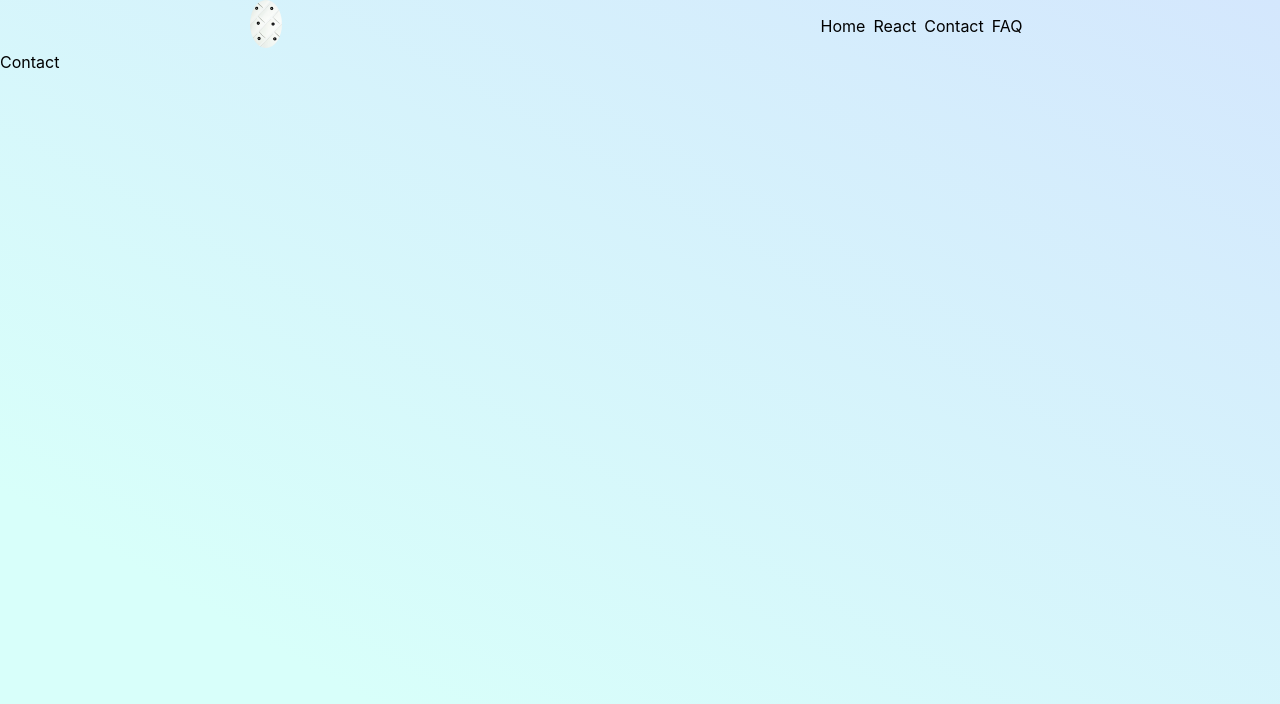
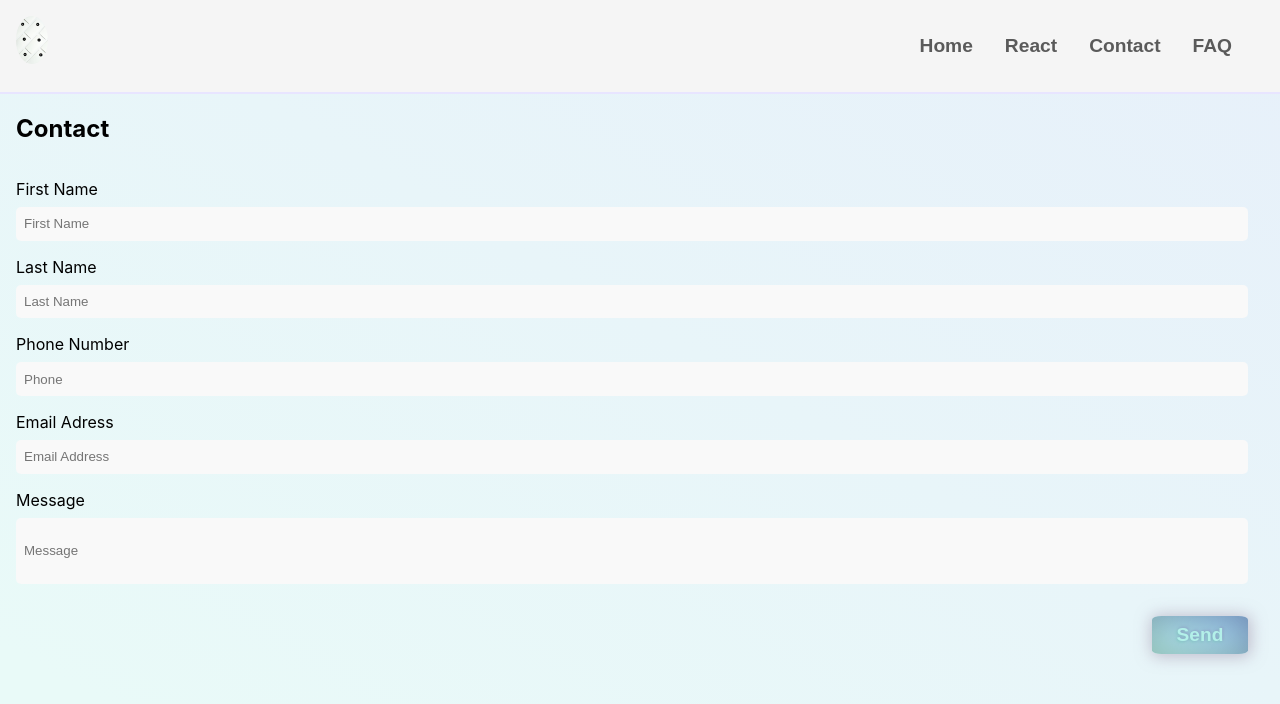
Before and after one commit to alexiacooze/Flash-Client, a React (Create React App) app: page /contact in a window 1280 px wide. Shown: the top 704 px of the page. Built offline with nearby package versions, Linux system fonts and the light colour scheme.

Commit message:
styled the home page, contact page, and finished styling the category page

```diff
--- a/src/components/Contact/Contact.js
+++ b/src/components/Contact/Contact.js
@@ -1,9 +1,59 @@
-import "../Contact/Contact.scss"
+import "../Contact/Contact.scss";
 
-import React from 'react'
+import React from "react";
 
 export default function Contact() {
   return (
-    <div>Contact</div>
-  )
+    <section className="contact">
+      <div className="contact__header">
+        <h1 className="contact__header-title">Contact</h1>
+      </div>
+      <div className="contact__fields">
+        <label className="contact__first-name">First Name</label>
+        <input
+          type="text"
+          id="contactFirst"
+          name="contactFirst"
+          className="contact__input"
+          placeholder="First Name"
+        />
+        <label className="contact__last-name">Last Name</label>
+        <input
+          type="text"
+          id="contactLast"
+          name="contactLast"
+          className="contact__input"
+          placeholder="Last Name"
+        />
+        <label className="contact__phone">Phone Number</label>
+        <input
+          type="text"
+          id="contactPhone"
+          name="contactPhone"
+          className="contact__input"
+          placeholder="Phone"
+        />
+        <label className="contact__email">Email Adress</label>
+        <input
+          type="text"
+          id="contactEmail"
+          name="contactEmail"
+          className="contact__input"
+          placeholder="Email Address"
+        />
+        <label className="contact__message">Message</label>
+        <input
+          type="text"
+          id="contactMessage"
+          name="contactMessage"
+          className="contact__message-input"
+          placeholder="Message"
+        />
+      </div>
+      <div className="contact__button-container">
+
+      <button className="contact__button">Send</button>
+      </div>
+    </section>
+  );
 }
--- a/src/components/Contact/Contact.scss
+++ b/src/components/Contact/Contact.scss
@@ -0,0 +1,135 @@
+@use "../../partials/variables" as *;
+@use "../../partials/mixins" as *;
+
+.contact {
+  &__header {
+  }
+
+  &__header-title {
+      margin-left: 1rem;
+  }
+
+  &__fields {
+    display: flex;
+    flex-direction: column;
+    margin-left: 1rem;
+    margin-right: 2rem;
+  }
+
+  &__first-name {
+      margin-bottom: .5rem;
+      margin-top: 1rem;
+  }
+
+
+  &__last-name {
+    margin-bottom: .5rem;
+    margin-top: 1rem;
+  }
+
+  &__phone {
+    margin-bottom: .5rem;
+    margin-top: 1rem;
+  }
+
+  &__email {
+    margin-bottom: .5rem;
+    margin-top: 1rem;
+  }
+
+  &__message {
+    margin-bottom: .5rem;
+    margin-top: 1rem;
+
+  }
+
+  &__message-input {
+    height: 4rem;
+    background-color: rgb(249, 249, 249);
+    border: none;
+    border-radius: 5px;
+    padding-left: .5rem;
+  }
+
+  &__input {
+      height: 1.5rem;
+      background-color: rgb(249, 249, 249);
+      border: none;
+      border-radius: 5px;
+      padding: .3rem .5rem;
+  }
+
+  &__button-container {
+display: flex;
+justify-content: flex-end;
+  }
+
+// button syle
+  &__button {
+    display: flex;
+    justify-content: center;
+    align-items: center;
+    flex-wrap: wrap;
+    margin-bottom: 2rem;
+    margin: 2rem 2rem;
+    padding: .5rem 1rem;
+    width: 6rem;
+
+
+    border: none;
+    border-radius: 10%;
+    background: rgb(184, 241, 234);
+    background: linear-gradient(30deg, $lightblue 0%, $lightpurple 100%);
+    color: rgb(179, 240, 233);
+    font-size: 1.2rem;
+    font-weight: 600;
+
+    box-shadow: inset 0 0 35px 0px rgba(0, 0, 0, 0.25),
+      inset 0 2px 1px 1px rgba(255, 255, 255, 0),
+      1px 1px 15px 2px rgba(154, 137, 164, 0.5);
+
+    text-shadow: 1px -1px 3px rgba(143, 162, 199, 1),
+      -1px 1px 3px rgb(130, 201, 195);
+    outline: none;
+
+    -webkit-transition: box-shadow 0.4s, text-shadow 0.5s;
+    -moz-transition: box-shadow 0.4s, text-shadow 0.5s;
+    transition: box-shadow 0.4s, text-shadow 0.5s;
+
+    &:hover {
+      cursor: pointer;
+
+      box-shadow: inset 0 0 35px 0px rgba(0, 0, 0, 0.15),
+        inset 0 2px 1px 1px rgba(255, 255, 255, 0),
+        1px 1px 15px 2px rgba(154, 137, 164, 0.1);
+
+      text-shadow: 3px -3px 5px rgba(143, 162, 199, 1),
+        -3px 3px 5px rgb(145, 192, 186);
+
+      -webkit-transition: box-shadow 0.4s, text-shadow 0.5s;
+      -moz-transition: box-shadow 0.4s, text-shadow 0.5s;
+      transition: box-shadow 0.4s, text-shadow 0.5s;
+    }
+
+    &:active {
+      background: linear-gradient(
+        30deg,
+        rgb(147, 206, 199) 0%,
+        rgba(177, 183, 223, 1) 100%
+      );
+      color: rgb(122, 162, 157);
+
+      box-shadow: inset 0 0 10px 2px rgba(0, 0, 0, 0.15),
+        1px 1px 15px 2px rgba(154, 137, 164, 0.1);
+
+      text-shadow: 1px -1px 1px rgba(143, 162, 199, 0.75),
+        -1px 1px 1px rgb(107, 160, 154);
+
+      -webkit-transition: background 0.3s color 0.2s,
+        text-shadow 0.3s box-shadow 0.3s;
+      -moz-transition: background 0.3s color 0.2s,
+        text-shadow 0.3s box-shadow 0.3s;
+      transition: background 0.3s color 0.2s, text-shadow 0.3s box-shadow 0.3s;
+    }
+  }
+}
--- a/src/components/Header/Header.scss
+++ b/src/components/Header/Header.scss
@@ -2,10 +2,20 @@
 @use "../../partials/mixins" as *;
 
 .header {
-
   &__container {
     display: flex;
     justify-content: space-around;
+    background-color: whitesmoke;
+    border-bottom: solid 2px rgb(232, 229, 255);
+    @include tablet {
+      padding: 1rem;
+
+    }
+
+    @include desktop {
+      justify-content: space-between;
+      font-size: 1.2rem;
+    }
   }
 
   &__logo {
@@ -24,22 +34,36 @@
   }
 
   &__home {
-      margin-right: .5rem;
+    margin-right: 0.5rem;
+    @include desktop {
+      margin-right: 2rem;
+    }
   }
 
   &__react {
-    margin-right: .5rem;
+    margin-right: 0.5rem;
+    @include desktop {
+      margin-right: 2rem;
+    }
   }
 
   &__contact {
-    margin-right: .5rem;
+    margin-right: 0.5rem;
+    @include desktop {
+      margin-right: 2rem;
+    }
   }
 
   &__faq {
-    margin-right: .5rem;
+    margin-right: 0.5rem;
+    @include desktop {
+      margin-right: 2rem;
+    }
   }
 
   &__link {
-    color: black;
+    color: rgba(0, 0, 0, 0.631);
+    font-weight: bold;
+    font-family: fantasy;
   }
 }
--- a/src/components/Home/Home.js
+++ b/src/components/Home/Home.js
@@ -1,8 +1,19 @@
 import React from 'react'
 import "../Home/Home.scss"
+import hero from "../../assets/Images/hero.png"
 
 export default function Home() {
   return (
-    <div> info about the website</div>
+    <section className='home'>
+      <div className='home__container'>
+        <img className='home__image' src={hero} alt="Hero Header"/>
+
+        <p className='home__intro'>Flash is a free online learning tool specifically curated for students, by students. If you are busy, and are looking for pregenerated que-card styled quizes, look no further!  </p>
+        <p className='home__info-1'>Over 100 different questions</p>
+        <p className='home__info-2'>React framework specififc</p>
+        <p className='home__info-3'>Hand select, or shuffle on demand </p>
+        <p className='home__info-4'>Can be personalized</p>
+      </div>
+    </section>
   )
 }
--- a/src/components/Home/Home.scss
+++ b/src/components/Home/Home.scss
@@ -0,0 +1,41 @@
+.home {
+  display: flex;
+  justify-content: center;
+
+  &__container {
+    display: flex;
+    flex-direction: column;
+
+  }
+
+    &__image {
+
+      width: 100%;
+      border-radius: 2%;
+      margin-top: 2rem;
+    }
+
+  &__slogan {
+    color: black;
+    font-weight: bold;
+
+    position: relative;
+    bottom: 7.3rem;
+    left: 1.5rem;
+
+}
+
+
+
+&__intro, &__info-1, &__info-2, &__info-3, &__info-4 {
+    background-color: white;
+    padding: 2rem;
+    margin: 2rem 1rem;
+    font-size: 1rem;
+    text-align: center;
+    font-weight: 600;
+    border-radius: 5%;
+
+}
+
+}
--- a/src/components/React/React.js
+++ b/src/components/React/React.js
@@ -40,7 +40,7 @@ export default function Categories() {
           </NavLink>
           <NavLink to="/imports-exports" style={{ textDecoration: "none" }}>
             <li className="category__item">
-              <p className="category__name">Module Imports and Exports</p>
+              <p className="category__name">Imports and Exports</p>
             </li>
           </NavLink>
           <NavLink to="/api" style={{ textDecoration: "none" }}>
--- a/src/components/React/React.scss
+++ b/src/components/React/React.scss
@@ -1,37 +1,50 @@
 @use "../../partials/variables" as *;
 @use "../../partials/mixins" as *;
 
-$lightblue: rgb(184, 241, 234);
-$lightpurple: rgba(148, 187, 233, 1);
-$purplebackground: rgb(212, 231, 253);
-$bluebackground: rgb(216, 255, 250);
-$buttonsize: 250px;
-
-
-
+// background color for all componenets and pages
 body,
 html {
-    height: 100%;
-    display: grid;
+  height: 100%;
+  display: grid;
 
-    background: linear-gradient(30deg, $bluebackground 20%, $purplebackground 100%);
+  background: linear-gradient(
+    30deg,
+    $bluebackground 10%,
+    $purplebackground 100%
+  );
 }
-
 
 .category {
   &__main-container {
     display: flex;
     justify-content: center;
+
+    @include tablet {
+      margin-top: 2rem;
+    }
+    @include desktop {
+      margin-top: 4rem;
+    }
   }
   &__item-container {
     list-style-type: none;
     display: flex;
     flex-direction: column;
     margin-right: 2rem;
+
+    @include tablet {
+      flex-direction: row;
+      flex-wrap: wrap;
+      justify-content: space-between;
+    }
+
+    @include desktop {
+      justify-content: space-around;
+    }
   }
   &__name {
-    font-size: 2rem;
-    padding: 2rem;
+    font-size: 1.5rem;
+    padding: 1rem 3rem;
   }
 
   &__item {
@@ -42,23 +55,28 @@ html {
     margin-bottom: 2rem;
 
     // margin: auto;
-    padding: 0;
     border: none;
     border-radius: 35%;
     width: $buttonsize;
     height: $buttonsize;
     background: rgb(184, 241, 234);
     background: linear-gradient(30deg, $lightblue 0%, $lightpurple 100%);
-    color: rgb(161, 234, 225);
+    color: rgb(191, 238, 233);
     font-size: 3.6em;
     font-weight: 600;
+
+    @include tablet {
+      width: 20rem;
+      height: 15rem;
+      border-radius: 10%;
+    }
 
     box-shadow: inset 0 0 35px 0px rgba(0, 0, 0, 0.25),
       inset 0 2px 1px 1px rgba(255, 255, 255, 0),
       1px 1px 15px 2px rgba(154, 137, 164, 0.5);
 
     text-shadow: 1px -1px 3px rgba(143, 162, 199, 1),
-      -1px 1px 3px rgb(130, 201, 195);
+      -1px 1px 3px rgb(97, 176, 170);
     outline: none;
 
     -webkit-transition: box-shadow 0.4s, text-shadow 0.5s;
--- a/src/partials/_fonts.scss
+++ b/src/partials/_fonts.scss
@@ -4,9 +4,9 @@
 
 
 // // Page Header
-// h1 {
+// h1, div, p {
 //     // Mobile
-//     font-family: "Titillium Web", Arial, Helvetica, sans-serif;
+//     font-family: "fantasy";
 //     font-size: 1.75rem; // 28px
 //     line-height: 2.25rem; // 36px
 //     font-weight: 600; // Demi
--- a/src/partials/_variables.scss
+++ b/src/partials/_variables.scss
@@ -12,4 +12,10 @@ $desktop-breakpoint: 1020px;
 // Background Colours
 
 
-//Suporting Colours
+//button, background, category colors
+
+$lightblue: rgb(184, 241, 234);
+$lightpurple: rgba(148, 187, 233, 1);
+$purplebackground: rgb(231, 240, 250);
+$bluebackground: rgb(233, 250, 248);
+$buttonsize: 10rem;
```
Also changed, not shown: src/App.scss (line endings or trailing spaces), src/assets/Images/hero.png (added), 1 other file (tests, documents, lock files or other folders).
